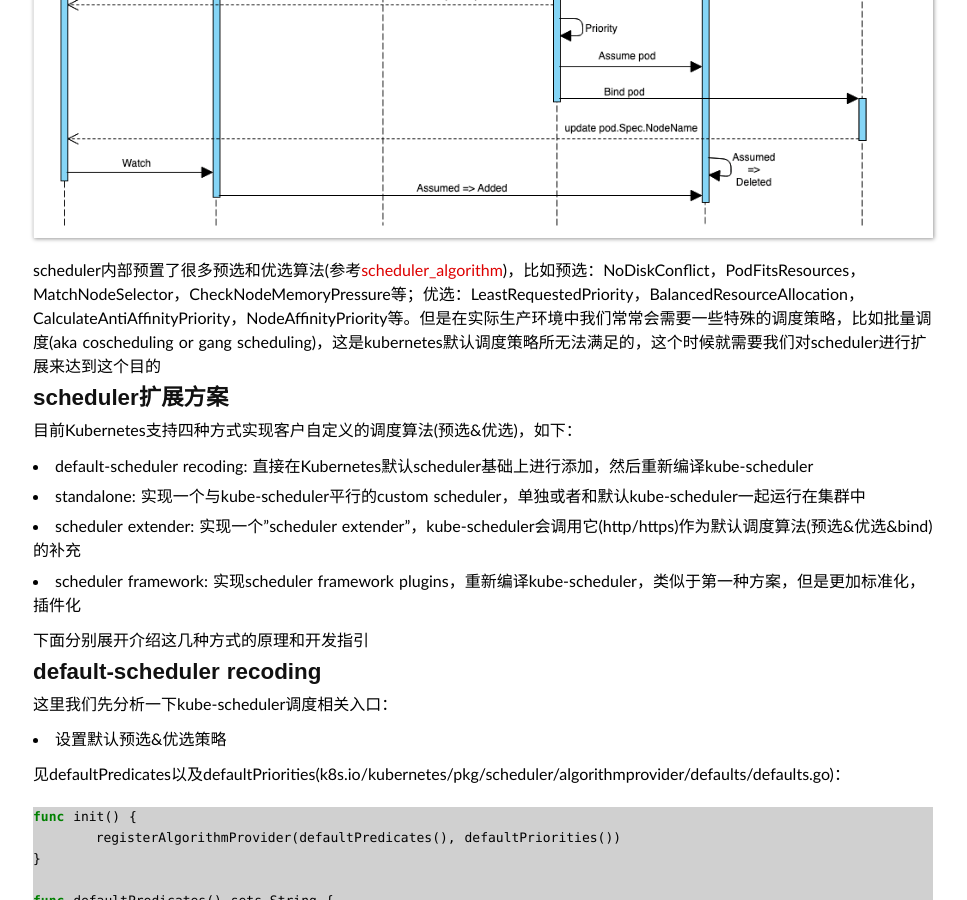
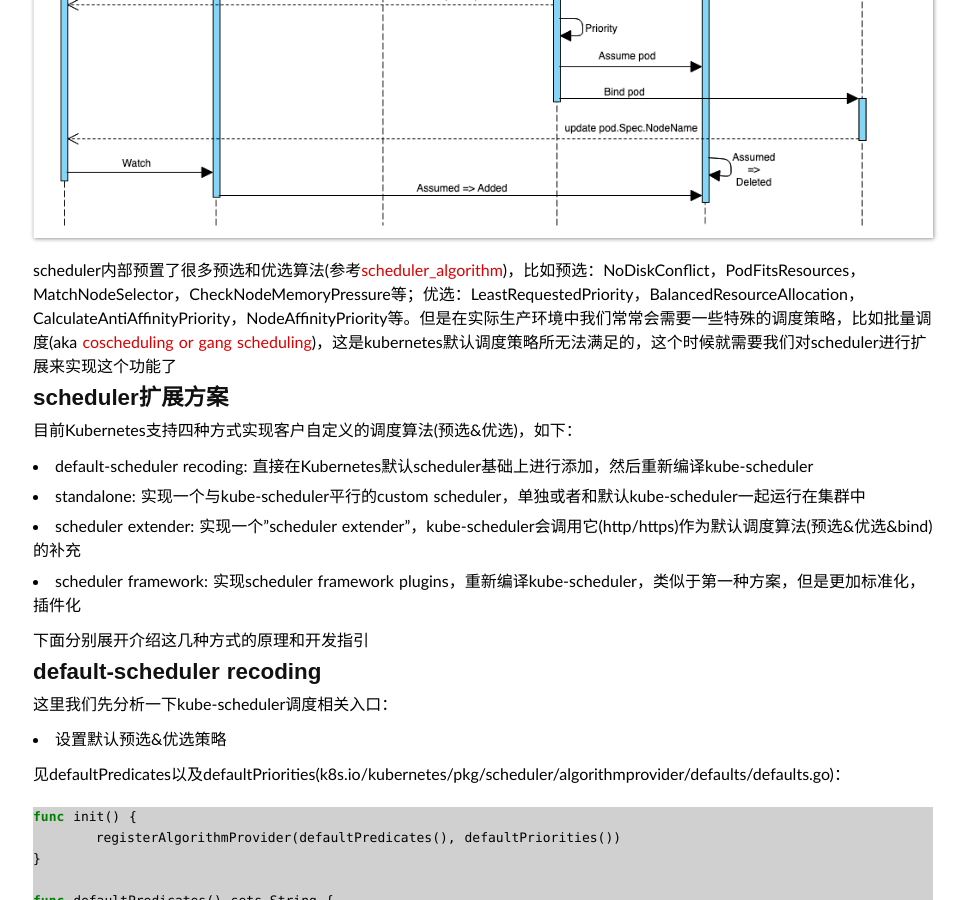
Before and after one commit to duyanghao/duyanghao.github.io, a Jekyll site: the page built from _posts/2020-5-18-scheduler-extend.md, in a window 1280 px wide and 900 px high, scrolled down 1203 px. Shown: the whole window, without its empty margins (157-1124 px from the left). Built offline with Jekyll 4.4.1, drawn with Linux system fonts in a browser that asks for light colours; some web fonts are replaced; comment, search, counter and statistics services are not loaded.

```diff
--- a/_posts/2020-5-18-scheduler-extend.md
+++ b/_posts/2020-5-18-scheduler-extend.md
@@ -17,7 +17,7 @@
 
 ![](/public/img/scheduler/scheduler_process_details.png)
 
-scheduler内部预置了很多预选和优选算法(参考[scheduler_algorithm](https://github.com/kubernetes/community/blob/master/contributors/devel/sig-scheduling/scheduler_algorithm.md))，比如预选：NoDiskConflict，PodFitsResources，MatchNodeSelector，CheckNodeMemoryPressure等；优选：LeastRequestedPriority，BalancedResourceAllocation，CalculateAntiAffinityPriority，NodeAffinityPriority等。但是在实际生产环境中我们常常会需要一些特殊的调度策略，比如批量调度(aka coscheduling or gang scheduling)，这是kubernetes默认调度策略所无法满足的，这个时候就需要我们对scheduler进行扩展来达到这个目的
+scheduler内部预置了很多预选和优选算法(参考[scheduler_algorithm](https://github.com/kubernetes/community/blob/master/contributors/devel/sig-scheduling/scheduler_algorithm.md))，比如预选：NoDiskConflict，PodFitsResources，MatchNodeSelector，CheckNodeMemoryPressure等；优选：LeastRequestedPriority，BalancedResourceAllocation，CalculateAntiAffinityPriority，NodeAffinityPriority等。但是在实际生产环境中我们常常会需要一些特殊的调度策略，比如批量调度(aka [coscheduling or gang scheduling](https://github.com/kubernetes-sigs/scheduler-plugins/tree/master/pkg/coscheduling))，这是kubernetes默认调度策略所无法满足的，这个时候就需要我们对scheduler进行扩展来实现这个功能了
 
 ## scheduler扩展方案
 
```
